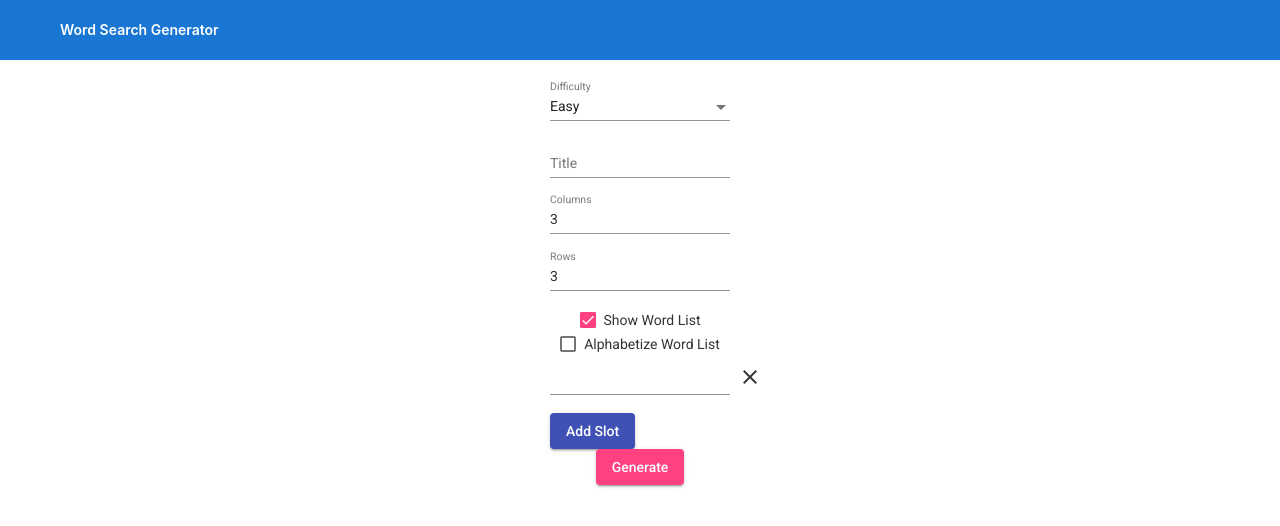
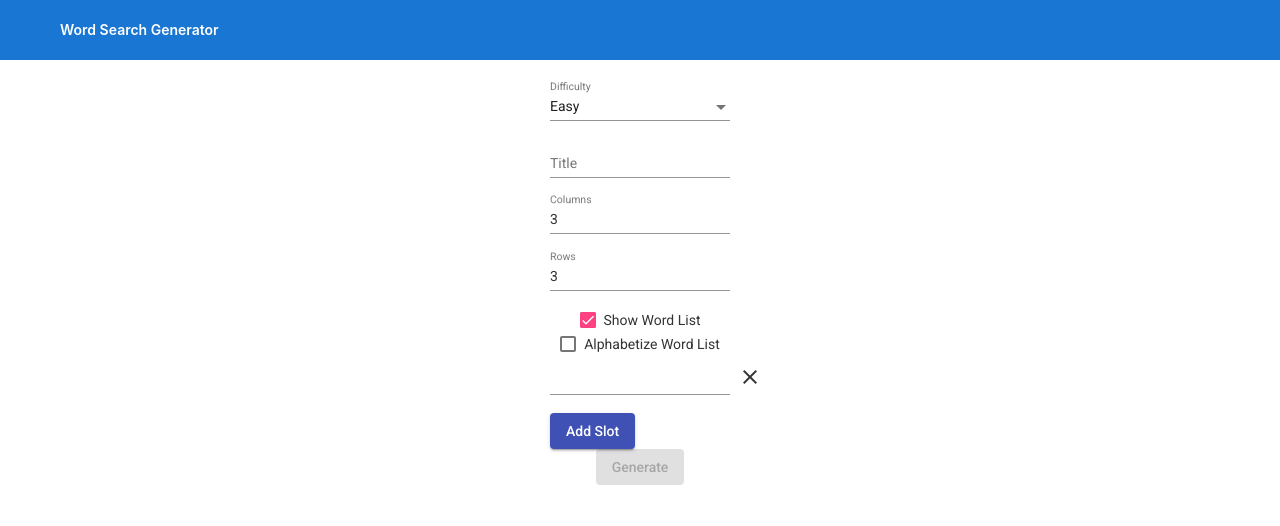
Before and after one commit to rrowe404/wordsearch, an Angular app: page / in a window 1280 px wide. Shown: the top 526 px of the page. Built offline with nearby package versions, Linux system fonts and the light colour scheme.

Commit message:
add an overarching FormGroup and control whether the button can be used based on its results

```diff
--- a/src/UI/Button/ButtonComponent.ts
+++ b/src/UI/Button/ButtonComponent.ts
@@ -4,10 +4,11 @@ import { Component, Input } from '@angular/core';
 @Component({
     selector: 'wordsearch-button',
     template: `
-        <button mat-raised-button [color]="color">{{ text }}</button>
+        <button mat-raised-button [color]="color" [disabled]="disabled">{{ text }}</button>
     `
 })
 export class ButtonComponent {
     @Input() public text: string;
     @Input() public color: string = 'primary';
+    @Input() public disabled: boolean = false;
 }
--- a/src/app/app.component.html
+++ b/src/app/app.component.html
@@ -82,7 +82,7 @@
   <wordsearch-checkbox label="Show Word List" name="wordList" (onChange)="setShowWordList($event)" [value]="generationOptions.showWordList"></wordsearch-checkbox>
   <wordsearch-checkbox *ngIf="generationOptions.showWordList" label="Alphabetize Word List" name="alphabetize" (onChange)="setAlphabetizeWordList($event)" [value]="generationOptions.alphabetizeWordList"></wordsearch-checkbox>
   <wordsearch-input-list [formGroup]="wordFormGroup" [validators]="wordValidators"></wordsearch-input-list>
-  <wordsearch-button color="accent" text="Generate" (click)="generate()"></wordsearch-button>
+  <wordsearch-button color="accent" text="Generate" (click)="generate()" [disabled]="gameFormGroup.pristine || gameFormGroup.invalid"></wordsearch-button>
 </div>
 
 <!-- * * * * * * * * * * * * * * * * * * * * * * * * * * * * * * * -->
--- a/src/app/app.component.ts
+++ b/src/app/app.component.ts
@@ -30,6 +30,7 @@ export class AppComponent implements OnInit {
   ];
 
   public difficulty: WordSearchDifficulty = WordSearchDifficulty.Easy;
+  public gameFormGroup: FormGroup;
   public wordFormGroup: FormGroup;
 
   /** We need a WordSearchState in order to validate the words as they are typed.
@@ -57,7 +58,9 @@ export class AppComponent implements OnInit {
       }
     ]
 
+    this.gameFormGroup = new FormGroup({});
     this.wordFormGroup = new FormGroup({});
+    this.gameFormGroup.addControl('word', this.wordFormGroup);
   }
 
   public generate() {
```
